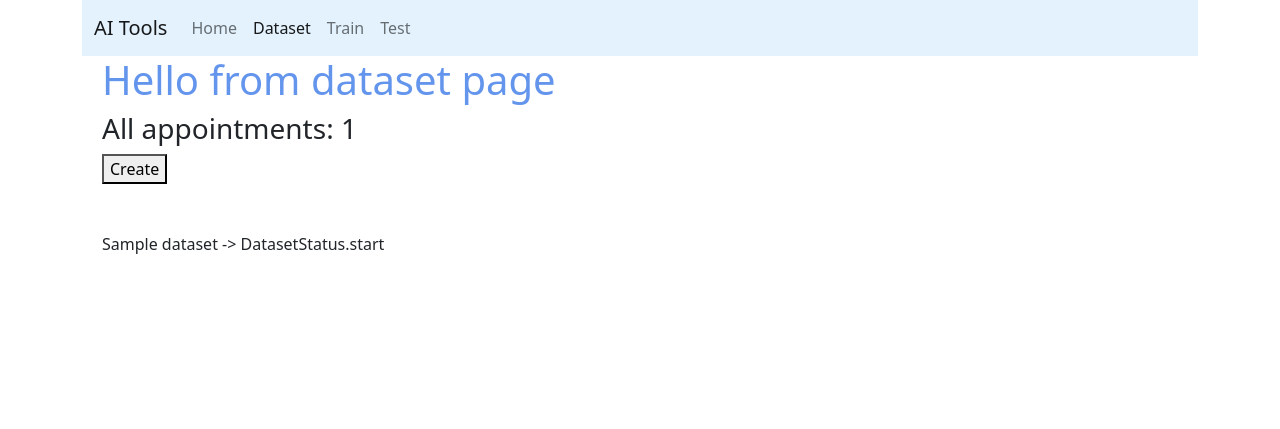
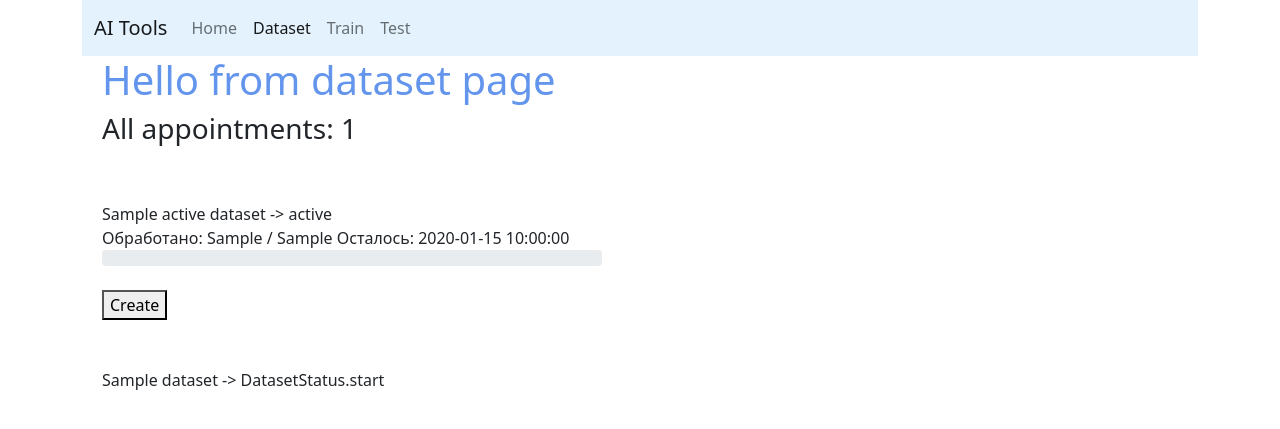
Before and after one commit to Zwergpro/graduate-work, a Flask app: template app/templates/dataset/main_dataset.html in a window 1280 px wide. Shown: the top 429 px of the page. Run offline with Flask 2, Linux system fonts and the light colour scheme; tables that the repository leaves empty hold one stand-in row (values such as "Sample post"); the template is opened without the code that fills it: values that come from a table or form of the project are taken from there, most other values are stand-ins (such as "Sample title", 1, 10 or a date in 2020); data that the repository does not hold is empty; parts of the project's set-up code (start-up, migrations or seed data) failed here and were passed over.

Commit message:
add progress tracking

```diff
--- a/app/collectors/dataset.py
+++ b/app/collectors/dataset.py
@@ -1,4 +1,5 @@
 import os
+import time
 from typing import Tuple, Dict, List
 
 import pandas as pd
@@ -7,9 +8,11 @@ from sklearn.preprocessing import MinMaxScaler
 from sqlalchemy import desc, func
 from sqlalchemy.orm import load_only
 
+from models.dataset import Dataset
 from models.appointment import Appointment
 from models.doctor import Doctor
 from models.doctor_town import DoctorTown
+from redis_pool import redis_connection
 
 
 class AnnoySettings:
@@ -29,8 +32,14 @@ CHECK_DATASET = 'check_dataset.csv'
 class DatasetCollector:
     """Класс для создания тренировочных и проверочных данных"""
 
-    def __init__(self, dataset_dir: str):
-        self.dataset_dir = dataset_dir
+    DATASET_R_KEY_EX = 60 * 60 * 24 * 5
+    DATASET_R_KEY = 'dataset:{}'
+    DATASET_ALL_R_KEY = 'dataset:{}:all'
+    DATASET_START_R_KEY = 'dataset:{}:start'
+
+    def __init__(self, dataset_model: Dataset):
+        self.dataset_model = dataset_model
+        self.dataset_dir = dataset_model.path
         self.annoy_index = None
 
     def create_doctor_item_base_matrix(self, save: bool = True) -> Tuple[pd.DataFrame, AnnoyIndex]:
@@ -121,10 +130,16 @@ class DatasetCollector:
 
         test, train, check = [], [], []
 
-        # TODO: добавить отслеживание прогресса
+        r_con = redis_connection()
+        dataset_r_key = self.DATASET_R_KEY.format(self.dataset_model.id)
+        r_con.set(dataset_r_key, 0, ex=self.DATASET_R_KEY_EX)
+        r_con.set(self.DATASET_ALL_R_KEY.format(self.dataset_model.id), len(all_users), ex=self.DATASET_R_KEY_EX)
+        r_con.set(self.DATASET_START_R_KEY.format(self.dataset_model.id), time.time(), ex=self.DATASET_R_KEY_EX)
+
         for user in all_users:
             last_appt, *old_appts = self.get_appts_by_user(user)
             check.append(last_appt.id)
+            r_con.incr(dataset_r_key)
 
             if not old_appts:
                 continue
--- a/app/static/style.css
+++ b/app/static/style.css
@@ -9,3 +9,7 @@
 h1 {
     color: cornflowerblue;
 }
+
+.progress {
+    max-width: 500px;
+}
--- a/app/templates/base.html
+++ b/app/templates/base.html
@@ -36,5 +36,11 @@
         </div>
 
     </div>
+
+    <script>
+        {% block scripts %}
+        {% endblock %}
+    </script>
+
 </body>
 </html>
--- a/app/templates/dataset/main_dataset.html
+++ b/app/templates/dataset/main_dataset.html
@@ -5,7 +5,34 @@
 {% block content %}
     <h1>Hello from dataset page</h1>
     <h3>All appointments: {{ appt_count }}</h3>
+    <br><br>
 
+    {% if active_dataset %}
+        <div class="">
+            {{ active_dataset.name }} -> {{ active_dataset.status }} <br>
+
+            {% if active_dataset.status == active_dataset.status.fail %}
+                <div class="error">
+                    {{ active_dataset.error | safe }}
+                </div>
+            {% else %}
+                <div id="dataset-stat">
+                    Обработано: <span id="already_processed">{{ active_dataset.already_processed }}</span> / <span id="all_users">{{ active_dataset.all_users }}</span>
+                    Осталось: <span id="time_to_and">{{ active_dataset.time_to_and }}</span>
+                    <div class="progress">
+                        <div class="progress-bar progress-bar-striped progress-bar-animated" id="progressbar" role="progressbar" style="width: 0%" aria-valuenow="0" aria-valuemin="0" aria-valuemax="100"></div>
+                    </div>
+                </div>
+            {% endif %}
+        </div>
+{#    {% else%}#}
+{#        <div class="">#}
+{#            <form action="{{ url_for('dataset.start_dataset_creating') }}" method="post">#}
+{#                <button>Create</button>#}
+{#            </form>#}
+{#        </div>#}
+    {% endif %}
+    <br>
     <div class="">
         <form action="{{ url_for('dataset.start_dataset_creating') }}" method="post">
             <button>Create</button>
@@ -23,3 +50,48 @@
         {% endif %}
     {% endfor %}
 {% endblock %}
+
+<script>
+    {% block scripts %}
+        function sleep(ms) {
+            return new Promise(resolve => setTimeout(resolve, ms));
+        }
+
+        async function updateStat(already_processed, all_users, time_to_and, progressbar) {
+            let stat;
+            try {
+                let response = await fetch('{{ url_for('dataset.stat') }}');
+                stat = await response.json();
+            } catch (err) {
+                return false;
+            }
+
+            already_processed.textContent = stat.already_processed;
+            all_users.textContent = stat.all_users;
+            time_to_and.textContent = stat.time_to_and;
+            progressbar.ariaValueMax = stat.all_users;
+            progressbar.ariaValueNow = stat.already_processed;
+            progressbar.style.width = `${stat.percent}%`;
+
+            return stat.already_processed === stat.all_users;
+        }
+
+        document.addEventListener("DOMContentLoaded", async function () {
+            let already_processed = document.getElementById('already_processed');
+            let all_users = document.getElementById('all_users');
+            let time_to_and = document.getElementById('time_to_and');
+            let progressbar = document.getElementById('progressbar');
+            let result = false
+
+            while (true) {
+                result = await updateStat(already_processed, all_users, time_to_and, progressbar);
+                if (result) {
+                    document.location.reload();
+                    return;
+                }
+                await sleep(2000);
+                console.log('send');
+            }
+        });
+    {% endblock %}
+</script>
--- a/app/views/dataset.py
+++ b/app/views/dataset.py
@@ -3,12 +3,14 @@ import os
 import time
 import traceback
 
-from flask import Blueprint, render_template, current_app, url_for, redirect
+from flask import Blueprint, render_template, current_app, url_for, redirect, abort, jsonify
+from sqlalchemy import desc
 
 from collectors.dataset import DatasetCollector
 from models import db
 from models.appointment import Appointment
 from models.dataset import Dataset, DatasetStatus, DatasetType
+from redis_pool import redis_connection
 
 bp = Blueprint('dataset', __name__, url_prefix='/dataset')
 
@@ -16,8 +18,50 @@ bp = Blueprint('dataset', __name__, url_prefix='/dataset')
 @bp.route('/', methods=('GET',))
 def main():
     appt_count = Appointment.query.count()
-    datasets = Dataset.query.order_by(Dataset.dt_start).all()
-    return render_template('dataset/main_dataset.html', appt_count=appt_count, datasets=datasets)
+    active_dataset = (
+        Dataset.query
+        .filter(Dataset.status == DatasetStatus.start)
+        .order_by(desc(Dataset.dt_start))
+        .first()
+    )
+
+    datasets = Dataset.query.filter(Dataset.id != active_dataset.id).order_by(desc(Dataset.dt_start)).all()
+
+    return render_template(
+        'dataset/main_dataset.html',
+        appt_count=appt_count,
+        datasets=datasets,
+        active_dataset=active_dataset,
+    )
+
+
+@bp.route('/stat/', methods=('GET',))
+def stat():
+    active_dataset = (
+        Dataset.query
+        .filter(Dataset.status == DatasetStatus.start)
+        .order_by(desc(Dataset.dt_start))
+        .first()
+    )
+    r_con = redis_connection()
+
+    if active_dataset is None or not r_con.exists(DatasetCollector.DATASET_R_KEY.format(active_dataset.id)):
+        abort(404)
+
+    all_users = int(r_con.get(DatasetCollector.DATASET_ALL_R_KEY.format(active_dataset.id)))
+    start_time = float(r_con.get(DatasetCollector.DATASET_START_R_KEY.format(active_dataset.id)))
+    already_processed = int(r_con.get(DatasetCollector.DATASET_R_KEY.format(active_dataset.id)))
+
+    return jsonify({
+        'percent': (already_processed / all_users) * 100,
+        'already_processed': already_processed,
+        'all_users': all_users,
+        'time_to_and': str(
+            datetime.timedelta(seconds=int(
+                ((time.time() - start_time) / already_processed) * (all_users - already_processed)),
+            ),
+        ),
+    })
 
 
 @bp.route('/create/', methods=('POST',))
@@ -37,7 +81,7 @@ def start_dataset_creating():
     db.session.add(dataset)
     db.session.commit()
 
-    collector = DatasetCollector(dataset_dir=dataset_dir)
+    collector = DatasetCollector(dataset_model=dataset)
 
     try:
         # TODO: добавить параметры датасета
```
